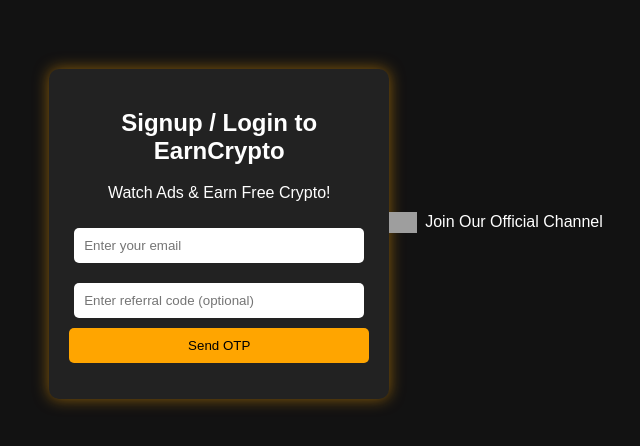
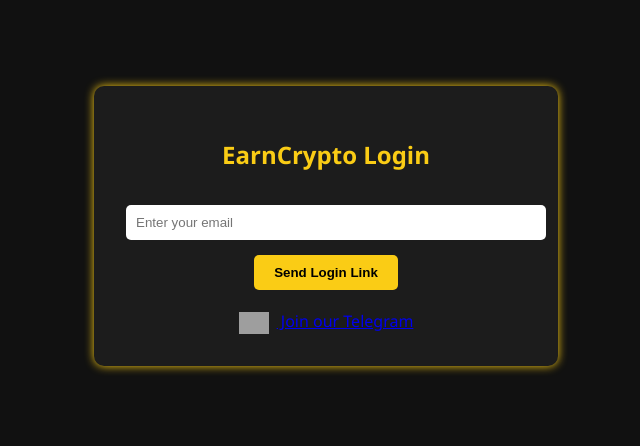
Before and after one commit to karangangani/Earncryptom, a plain HTML site: page index.html in a window 1280 px wide. Shown: the part 174-620 px from the top of the page, without its empty margins (314-954 px from the left). Drawn offline with nearby package versions, Linux system fonts and the light colour scheme; grey boxes are pictures that could not be loaded.

Commit message:
Update index.html

```diff
--- a/index.html
+++ b/index.html
@@ -1,72 +1,114 @@
 <!DOCTYPE html>
 <html lang="en">
 <head>
-  <meta charset="UTF-8" />
-  <meta name="viewport" content="width=device-width, initial-scale=1.0" />
-  <title>Signup / Login - EarnCrypto</title>
+  <meta charset="UTF-8">
+  <title>EarnCrypto Login</title>
+  <meta name="viewport" content="width=device-width, initial-scale=1.0">
+  <script src="https://cdn.jsdelivr.net/npm/@supabase/supabase-js@2"></script>
   <style>
     body {
-      background-color: #121212;
-      color: #fff;
+      background-color: #111;
+      color: #facc15;
+      font-family: 'Segoe UI', sans-serif;
       display: flex;
+      flex-direction: column;
+      align-items: center;
       justify-content: center;
-      align-items: center;
       height: 100vh;
-      font-family: Arial, sans-serif;
+      margin: 0;
     }
+
     .container {
-      background: #222;
-      padding: 20px;
+      background: #1c1c1c;
+      padding: 2rem;
       border-radius: 10px;
+      box-shadow: 0 0 10px #facc15;
       text-align: center;
-      width: 300px;
-      box-shadow: 0px 0px 15px rgba(255, 165, 0, 0.5);
+      width: 90%;
+      max-width: 400px;
     }
+
     input {
-      width: 90%;
+      width: 100%;
       padding: 10px;
-      margin: 10px 0;
+      margin: 15px 0;
       border: none;
       border-radius: 5px;
     }
+
     button {
-      background: orange;
-      color: black;
-      padding: 10px;
+      background-color: #facc15;
+      color: #000;
+      padding: 10px 20px;
       border: none;
-      width: 100%;
+      font-weight: bold;
+      cursor: pointer;
       border-radius: 5px;
-      cursor: pointer;
+      transition: 0.3s;
     }
+
     button:hover {
-      background: darkorange;
+      background-color: #eab308;
     }
-    a {
-      color: orange;
-      text-decoration: none;
+
+    .telegram {
+      margin-top: 20px;
+    }
+
+    .telegram img {
+      width: 30px;
+      vertical-align: middle;
+      margin-right: 8px;
+    }
+
+    .message {
+      margin-top: 1rem;
+      font-size: 0.95rem;
     }
   </style>
 </head>
 <body>
   <div class="container">
-    <h2>Signup / Login to EarnCrypto</h2>
-    <p>Watch Ads & Earn Free Crypto!</p>
-    <input type="email" id="email" placeholder="Enter your email" required />
-    <!-- Optionally, let users enter a referral code -->
-    <input type="text" id="referral" placeholder="Enter referral code (optional)" />
-    <button id="send-otp-btn">Send OTP</button>
-    <p id="message"></p>
+    <h2>EarnCrypto Login</h2>
+    <form id="login-form">
+      <input type="email" id="email" placeholder="Enter your email" required />
+      <button type="submit">Send Login Link</button>
+      <div class="message" id="msg"></div>
+    </form>
+    <div class="telegram">
+      <a href="https://t.me/earncryptofree24" target="_blank">
+        <img src="https://upload.wikimedia.org/wikipedia/commons/8/82/Telegram_logo.svg" alt="Telegram" />
+        Join our Telegram
+      </a>
+    </div>
   </div>
 
-  <!-- Load Supabase SDK -->
-  <script src="https://cdn.jsdelivr.net/npm/@supabase/supabase-js"></script>
-  <!-- Load the custom script -->
-  <script src="index.js"></script>
+  <script>
+    const supabase = supabase.createClient(
+      "https://aoewgfpojwisjwnspvij.supabase.co",
+      "eyJhbGciOiJIUzI1NiIsInR5cCI6IkpXVCJ9.eyJpc3MiOiJzdXBhYmFzZSIsInJlZiI6ImFvZXdnZnBvandpc2p3bnNwdmlqIiwicm9sZSI6ImFub24iLCJpYXQiOjE3NDE2ODU3NDQsImV4cCI6MjA1NzI2MTc0NH0.Pii4cQPm4Tb4qOlYQROO6lLVm25-VuWQoDASnxkffzw"
+    );
+
+    document.getElementById("login-form").addEventListener("submit", async (e) => {
+      e.preventDefault();
+      const email = document.getElementById("email").value;
+      const msg = document.getElementById("msg");
+
+      const { error } = await supabase.auth.signInWithOtp({
+        email: email,
+        options: {
+          emailRedirectTo: "https://karangangani.github.io/Earncryptom/dashboard.html"
+        }
+      });
+
+      if (error) {
+        msg.textContent = "Error: " + error.message;
+        msg.style.color = "red";
+      } else {
+        msg.textContent = "Magic link sent! Check your email.";
+        msg.style.color = "lightgreen";
+      }
+    });
+  </script>
 </body>
 </html>
-<div style="text-align: center; margin-bottom: 20px;">
-  <a href="https://t.me/earncryptofree24" target="_blank" style="text-decoration: none; color: white; display: inline-flex; align-items: center; gap: 8px;">
-    <img src="https://cdn-icons-png.flaticon.com/512/2111/2111646.png" alt="Telegram" style="width: 28px;">
-    <span style="font-size: 16px;">Join Our Official Channel</span>
-  </a>
-</div>
```
